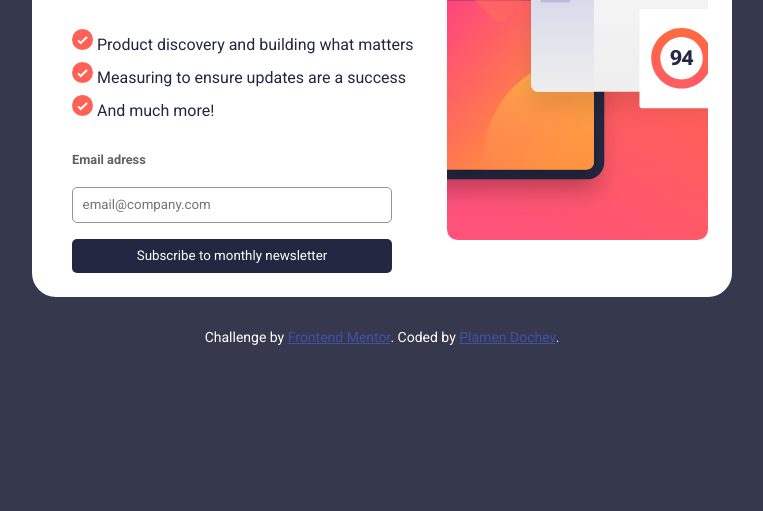
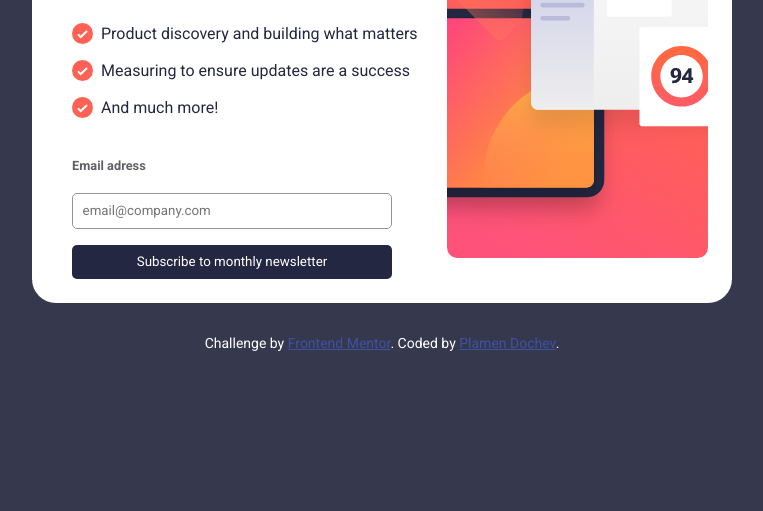
Before and after one commit to PDochev/FrontEndMentor, a plain HTML site: page newsletter-sign-up-with-success-message-main/index.html in a window 1280 px wide. Shown: the part 337-848 px from the top of the page, without its empty margins (258-1021 px from the left). Drawn offline with Linux system fonts and the light colour scheme.

Commit message:
padding fix

```diff
--- a/newsletter-sign-up-with-success-message-main/index.css
+++ b/newsletter-sign-up-with-success-message-main/index.css
@@ -10,7 +10,17 @@ li {
   list-style-type: none;
   margin-bottom: 0.5rem;
   margin-left: 1rem;
+  padding-bottom: 0.5rem;
   color: hsl(234, 29%, 20%);
+}
+
+li img {
+  margin-right: 0.5rem;
+}
+
+li:not(img) {
+  display: flex;
+  align-items: center;
 }
 
 ul {
@@ -99,6 +109,7 @@ p {
 }
 
 .image-div img {
+  padding-top: 1.5rem;
   width: 100%;
 }
 
```
